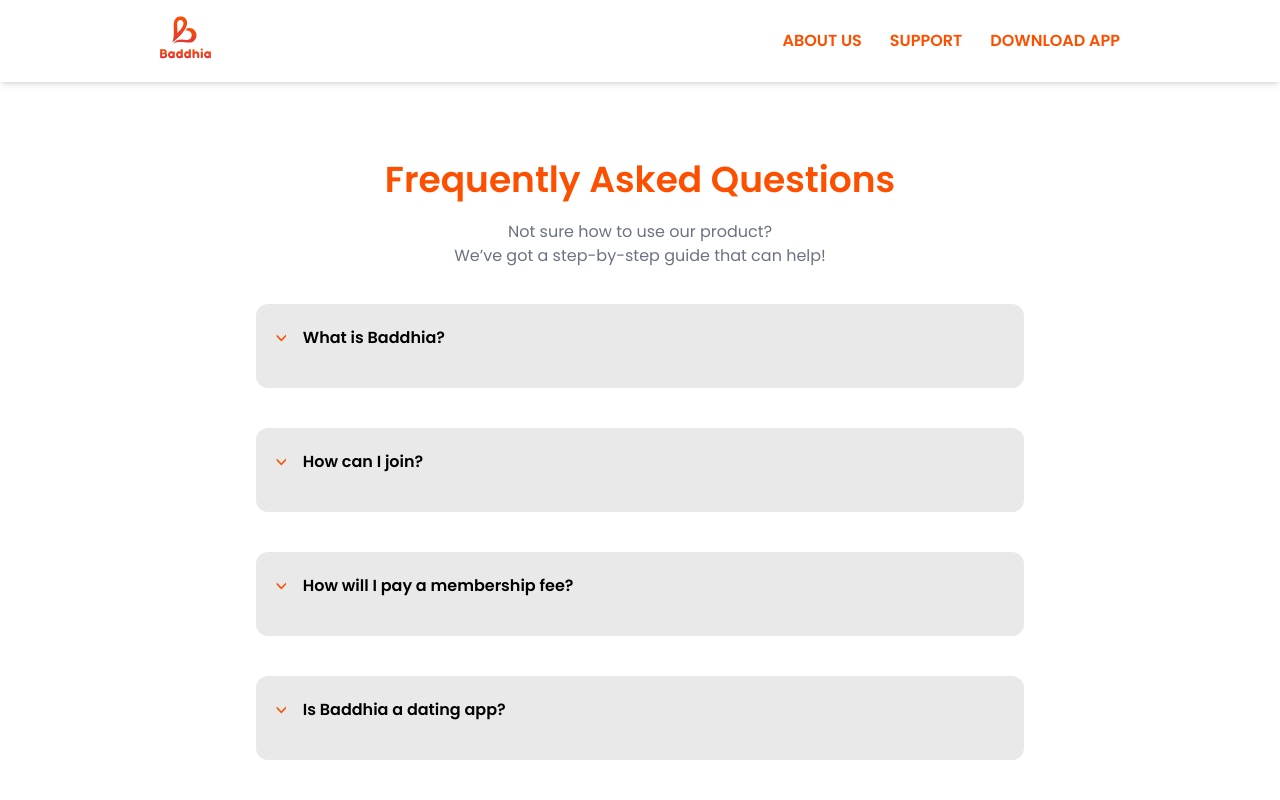
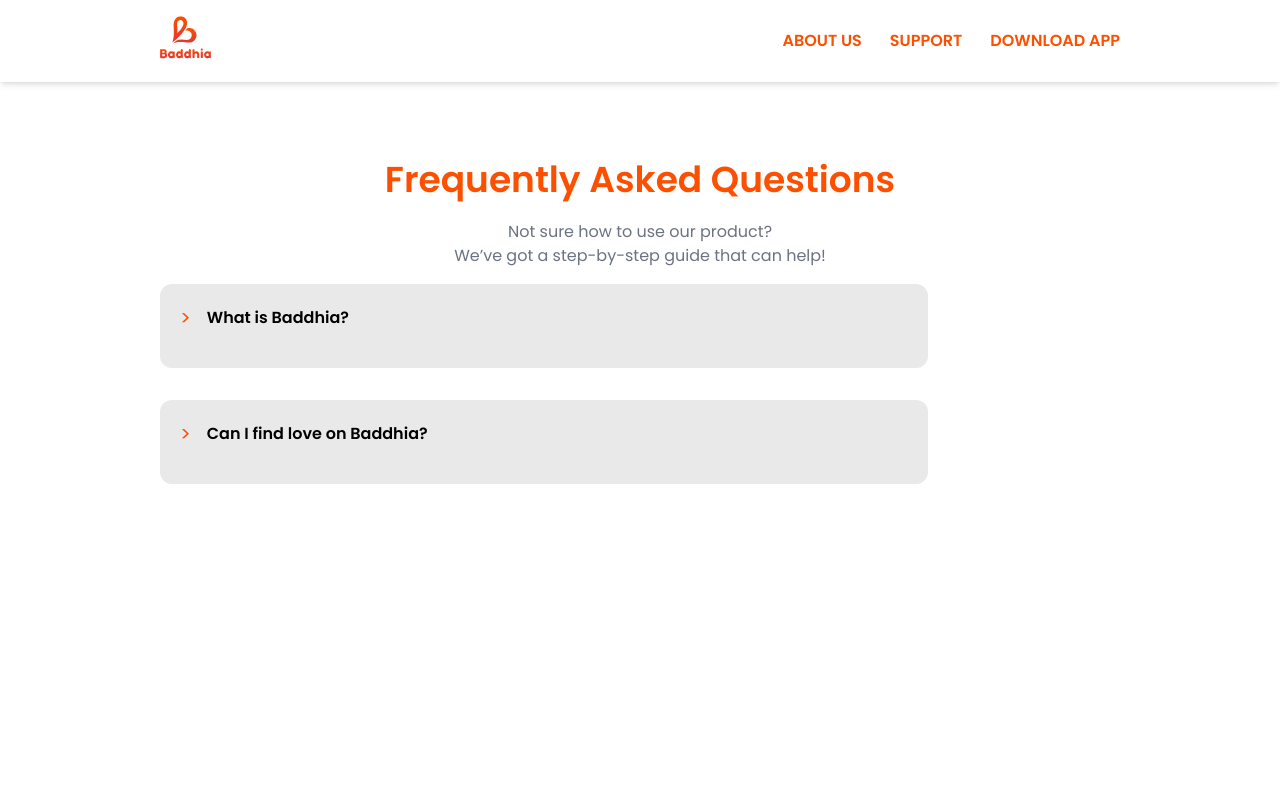
Before and after one commit to Tolutoon/baddhia, a React (Vite) app: page /support in a window 1280 px wide. Shown: the top 800 px of the page. Built offline with nearby package versions, Linux system fonts and the light colour scheme.

Commit message:
in progress

```diff
--- /dev/null
+++ b/src/components/FaqTest.jsx
@@ -0,0 +1,116 @@
+import React, { useState } from "react";
+
+function FaqTest() {
+  // Initialize items state
+  const [items, setItems] = useState([
+    { id: 1, active: false },
+    { id: 2, active: false },
+  ]);
+
+  const handleToggleActive = (itemId) => {
+    setItems((prevItems) =>
+      prevItems.map((item) => {
+        if (item.id === itemId) {
+          return { ...item, active: !item.active };
+        }
+        return item;
+      })
+    );
+  };
+
+  return (
+    <div className="md:pt-40 pt-[110px] md:px-40 mb-20">
+      <h1 className="md:text-4xl text-3xl text-center mb-5 text-baddhia-orange font-semibold w-full">
+        Frequently Asked Questions
+      </h1>
+      <h3 className="text-center text-gray-500 mb-4 px-8">
+        Not sure how to use our product? <br /> We’ve got a step-by-step guide
+        that can help!
+      </h3>
+      <div className="h-[70vh] flex gap-8 flex-col">
+        <div className="flex flex-col bg-[#e9e9e9] rounded-xl p-5 md:w-[60vw] w-[80vw] group">
+          <div
+            className="flex items-center gap-4 mb-4 cursor-pointer"
+            onClick={() => handleToggleActive(1)}
+          >
+            <div
+              className={`text-xl text-baddhia-orange cursor-pointer ${
+                items[0].active ? "rotate-90" : ""
+              }`}
+            >
+              {">"}
+            </div>
+            <div
+              className={`font-semibold ${
+                items[0].active ? "group-[.is-active]:font-bold" : ""
+              }`}
+            >
+              <h3>What is Baddhia?</h3>
+            </div>
+          </div>
+          <div
+            className={`overflow-hidden ${
+              !items[0].active ? "max-h-0" : "max-h-fit"
+            } text-gray-500`}
+          >
+            <p>
+              Baddhia is an online matchmaking, intimacy-building and social
+              commerce platform that helps you find your perfect match and build
+              a healthy, lifelong romantic relationship, no matter where you are
+              in the world. <br />
+              <br /> We understand that finding the right person can be
+              challenging, and that’s why we use a sophisticated mathematical
+              algorithm to evaluate your psychographic and demographic
+              information and match you with someone who shares your values,
+              interests, and lifestyle.
+            </p>
+          </div>
+        </div>
+
+        <div className="flex flex-col bg-[#e9e9e9] rounded-xl p-5 md:w-[60vw] w-[80vw] group">
+          <div
+            className="flex items-center gap-4 mb-4 cursor-pointer"
+            onClick={() => handleToggleActive(2)}
+          >
+            <div
+              className={`text-xl text-baddhia-orange cursor-pointer ${
+                items[1].active ? "rotate-90" : ""
+              }`}
+            >
+              {">"}
+            </div>
+            <div
+              className={`font-semibold ${
+                items[1].active ? "group-[.is-active]:font-bold" : ""
+              }`}
+            >
+              <h3>Can I find love on Baddhia?</h3>
+            </div>
+          </div>
+          <div
+            className={`overflow-hidden ${
+              !items[1].active ? "max-h-0" : "max-h-fit"
+            } text-gray-500`}
+          >
+            <p>
+              Baddhia is an online matchmaking, intimacy-building and social
+              commerce platform that helps you find your perfect match and build
+              a healthy, lifelong romantic relationship, no matter where you are
+              in the world. We understand that finding the right person can be
+              challenging, and that’s why we use a sophisticated mathematical
+              algorithm to evaluate your psychographic and demographic
+              information and match you with someone who shares your values,
+              interests, and lifestyle.
+            </p>
+          </div>
+        </div>
+      </div>
+
+      <div>
+        <button>View More</button>
+      </div>
+    </div>
+  );
+}
+
+export default FaqTest;
--- a/src/pages/Support.jsx
+++ b/src/pages/Support.jsx
@@ -6,13 +6,14 @@ import { AiFillMail } from 'react-icons/ai';
 import {BsFillTelephoneFill} from 'react-icons/bs';
 import JoinCard from '../components/JoinCard';
 import Footer from '../components/Footer';
+import FaqTest from '../components/FaqTest';
 
 
 function Support() {
   return (
     <div id='support'>
       <Header />
-      <Faq />
+      <FaqTest />
       <div className="mb-10 bg-[url('/images/getIntouch.png')] h-[50vh] bg-cover bg-center w-[100vw] flex justify-center items-center">
         <h2 className='text-white md:text-5xl text-3xl font-semibold tracking-wide'>Get in Touch</h2>
       </div>
```
